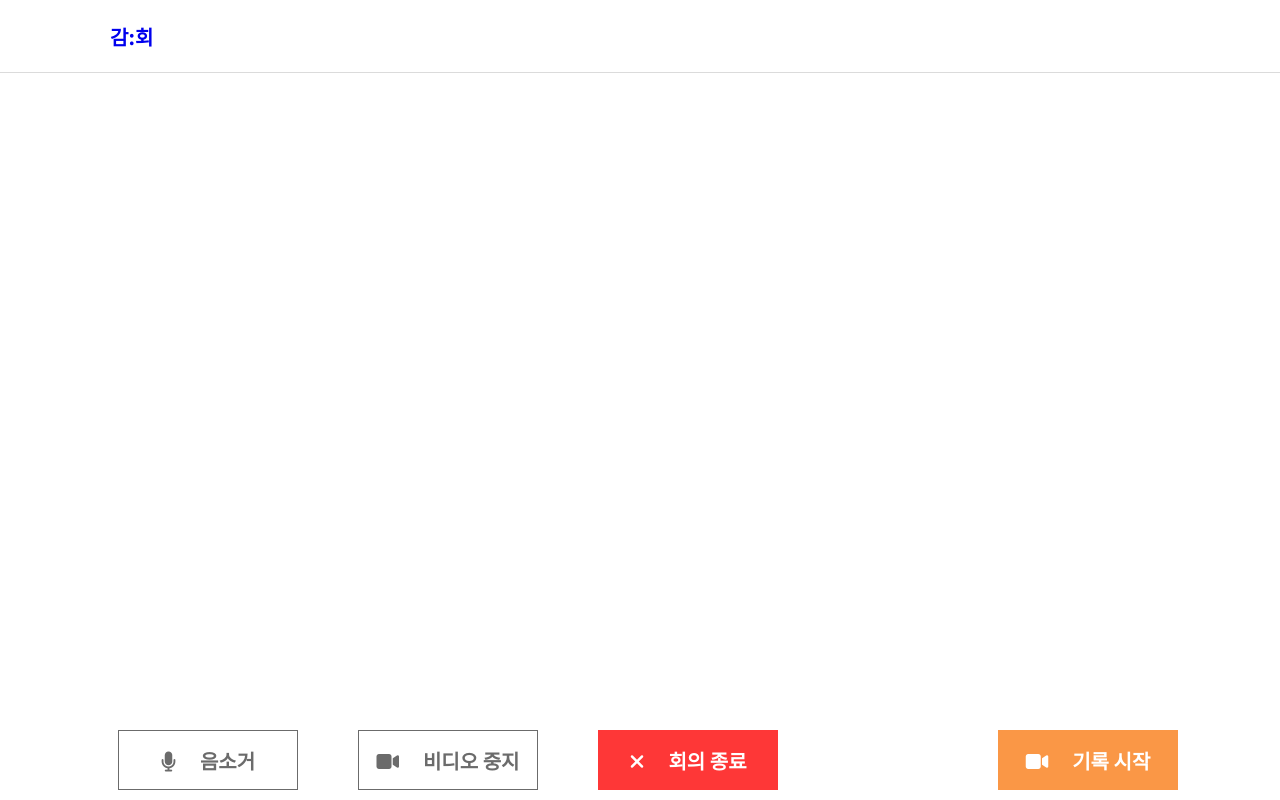
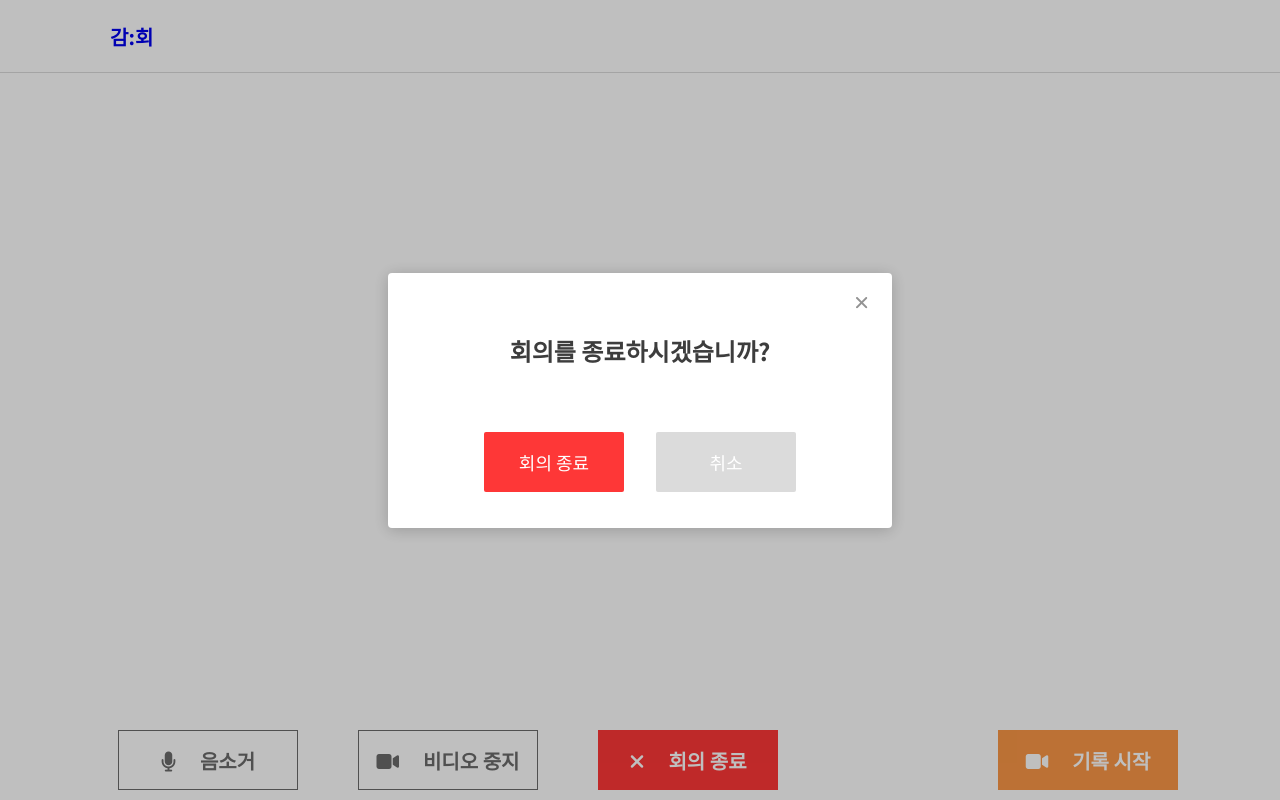
Before and after one commit to H2-won/minutes-of-sentiment-analysis, a React app in the folder src/main/minutes-of-sentiment-analysis-react/: page /meeting in a window 1280 px wide. Both pictures are taken after a click on the button "회의 종료". Built offline with nearby package versions, Linux system fonts and the light colour scheme.

Commit message:
[2021.04.29] 화상 회의 버튼 및 모달

```diff
--- a/src/main/minutes-of-sentiment-analysis-react/src/components/meeting/BottomLayout.js
+++ b/src/main/minutes-of-sentiment-analysis-react/src/components/meeting/BottomLayout.js
@@ -1,7 +1,9 @@
 import React from 'react';
 import styled from 'styled-components';
-import palette from '../../lib/styles/palette';
-import RecodingBtn from './RecodingBtn';
+import EndMeetingBtn from './buttons/EndMeetingBtn';
+import MuteToggleBtn from './buttons/MuteToggleBtn';
+import RecodingBtn from './buttons/RecodingBtn';
+import VideoToggleBtn from './buttons/VideoToggleBtn';
 
 const Container = styled.div`
   display: flex;
@@ -26,62 +28,13 @@ const RecodingBtnWrapper = styled.div`
   justify-content: center;
 `;
 
-const MuteBtn = styled.button`
-  width: 180px;
-  height: 60px;
-  background: ${palette.white};
-  color: ${palette.gray4};
-  border: 1px solid ${palette.gray4};
-  font-weight: bold;
-  font-size: 20px;
-
-  i {
-    margin-right: 2rem;
-  }
-`;
-
-const StopVideoBtn = styled.button`
-  width: 180px;
-  height: 60px;
-  background: ${palette.white};
-  color: ${palette.gray4};
-  border: 1px solid ${palette.gray4};
-  font-weight: bold;
-  font-size: 20px;
-
-  i {
-    margin-right: 2rem;
-  }
-`;
-
-const EndMeetingBtn = styled.button`
-  width: 180px;
-  height: 60px;
-  background: ${palette.red};
-  color: ${palette.white};
-  font-weight: bold;
-  font-size: 20px;
-
-  i {
-    margin-right: 2rem;
-  }
-`;
-
 function BottomLayout() {
   return (
     <Container>
       <MainBtnsWrapper>
-        <MuteBtn>
-          <i className="fas fa-microphone"></i>음소거
-          {/* <i class="fas fa-microphone-slash"></i> */}
-        </MuteBtn>
-        <StopVideoBtn>
-          <i className="fas fa-video"></i>비디오 중지
-          {/* <i class="fas fa-video-slash"></i> */}
-        </StopVideoBtn>
-        <EndMeetingBtn>
-          <i className="fas fa-times"></i>회의 종료
-        </EndMeetingBtn>
+        <MuteToggleBtn />
+        <VideoToggleBtn />
+        <EndMeetingBtn />
       </MainBtnsWrapper>
       <RecodingBtnWrapper>
         <RecodingBtn />
--- a/src/main/minutes-of-sentiment-analysis-react/src/components/meeting/RecodingBtn.js
+++ /dev/null
@@ -1,26 +0,0 @@
-import React from 'react';
-import styled from 'styled-components';
-import palette from '../../lib/styles/palette';
-
-const Button = styled.button`
-  width: 180px;
-  height: 60px;
-  background: ${palette.orange1};
-  color: ${palette.white};
-  font-size: 20px;
-  font-weight: bold;
-
-  i {
-    margin-right: 2rem;
-  }
-`;
-
-function RecodingBtn() {
-  return (
-    <Button>
-      <i className="fas fa-video"></i>기록 시작
-    </Button>
-  );
-}
-
-export default RecodingBtn;
--- /dev/null
+++ b/src/main/minutes-of-sentiment-analysis-react/src/components/meeting/buttons/EndMeetingBtn.js
@@ -0,0 +1,39 @@
+import React from 'react';
+import { useDispatch } from 'react-redux';
+import styled from 'styled-components';
+import palette from '../../../lib/styles/palette';
+import { openModal } from '../../../modules/modal';
+import EndMeetingModal from '../../modal/EndMeetingModal';
+
+const Button = styled.button`
+  width: 180px;
+  height: 60px;
+  background: ${palette.red};
+  color: ${palette.white};
+  font-weight: bold;
+  font-size: 20px;
+
+  i {
+    margin-right: 2rem;
+  }
+`;
+
+function EndMeetingBtn() {
+  const dispatch = useDispatch();
+  const onEndMeeting = () => {
+    dispatch(
+      openModal('END_MEETING', EndMeetingModal, {
+        title: '회의를 종료하시겠습니까?',
+        okBtnText: '회의 종료',
+        okBtnBackgroundColor: 'red',
+      }),
+    );
+  };
+  return (
+    <Button onClick={() => onEndMeeting()}>
+      <i className="fas fa-times"></i>회의 종료
+    </Button>
+  );
+}
+
+export default EndMeetingBtn;
--- /dev/null
+++ b/src/main/minutes-of-sentiment-analysis-react/src/components/meeting/buttons/MuteToggleBtn.js
@@ -0,0 +1,28 @@
+import React from 'react';
+import styled from 'styled-components';
+import palette from '../../../lib/styles/palette';
+
+const Button = styled.button`
+  width: 180px;
+  height: 60px;
+  background: ${palette.white};
+  color: ${palette.gray4};
+  border: 1px solid ${palette.gray4};
+  font-weight: bold;
+  font-size: 20px;
+
+  i {
+    margin-right: 2rem;
+  }
+`;
+
+function MuteToggleBtn() {
+  return (
+    <Button>
+      <i className="fas fa-microphone"></i>음소거
+      {/* <i class="fas fa-microphone-slash"></i> */}
+    </Button>
+  );
+}
+
+export default MuteToggleBtn;
--- /dev/null
+++ b/src/main/minutes-of-sentiment-analysis-react/src/components/meeting/buttons/RecodingBtn.js
@@ -0,0 +1,39 @@
+import React from 'react';
+import { useDispatch } from 'react-redux';
+import styled from 'styled-components';
+import palette from '../../../lib/styles/palette';
+import { openModal } from '../../../modules/modal';
+import StartRecodingModal from '../../modal/StartRecodingModal';
+
+const Button = styled.button`
+  width: 180px;
+  height: 60px;
+  background: ${palette.orange1};
+  color: ${palette.white};
+  font-size: 20px;
+  font-weight: bold;
+
+  i {
+    margin-right: 2rem;
+  }
+`;
+
+function RecodingBtn() {
+  const dispatch = useDispatch();
+  const onStartRecoding = () => {
+    dispatch(
+      openModal('END_MEETING', StartRecodingModal, {
+        title: '기록을 시작하시겠습니까?',
+        okBtnText: '기록 시작',
+        okBtnBackgroundColor: 'orange',
+      }),
+    );
+  };
+  return (
+    <Button onClick={() => onStartRecoding()}>
+      <i className="fas fa-video"></i>기록 시작
+    </Button>
+  );
+}
+
+export default RecodingBtn;
--- /dev/null
+++ b/src/main/minutes-of-sentiment-analysis-react/src/components/meeting/buttons/VideoToggleBtn.js
@@ -0,0 +1,28 @@
+import React from 'react';
+import styled from 'styled-components';
+import palette from '../../../lib/styles/palette';
+
+const Button = styled.button`
+  width: 180px;
+  height: 60px;
+  background: ${palette.white};
+  color: ${palette.gray4};
+  border: 1px solid ${palette.gray4};
+  font-weight: bold;
+  font-size: 20px;
+
+  i {
+    margin-right: 2rem;
+  }
+`;
+
+function VideoToggleBtn() {
+  return (
+    <Button>
+      <i className="fas fa-video"></i>비디오 중지
+      {/* <i class="fas fa-video-slash"></i> */}
+    </Button>
+  );
+}
+
+export default VideoToggleBtn;
--- /dev/null
+++ b/src/main/minutes-of-sentiment-analysis-react/src/components/modal/EndMeetingModal.js
@@ -0,0 +1,61 @@
+import React from 'react';
+import styled, { css } from 'styled-components';
+import palette from '../../lib/styles/palette';
+
+const Container = styled.div`
+  position: relative;
+  margin-top: 2rem;
+  display: flex;
+  flex-direction: column;
+`;
+
+const BtnWrapper = styled.div`
+  display: flex;
+  justify-content: center;
+  margin-top: 40px;
+`;
+
+const OkBtn = styled.button`
+  width: 140px;
+  height: 60px;
+  background: ${({ color }) =>
+    color === 'orange'
+      ? css`
+          ${palette.orange1}
+        `
+      : css`
+          ${palette.red}
+        `};
+  color: ${palette.white};
+  font-size: 1.5rem;
+  display: flex;
+  align-items: center;
+  justify-content: center;
+  border-radius: 2px;
+`;
+
+const CancleBtn = styled.button`
+  width: 140px;
+  height: 60px;
+  background: ${palette.gray2};
+  color: ${palette.white};
+  font-size: 1.5rem;
+  display: flex;
+  align-items: center;
+  justify-content: center;
+  border-radius: 2px;
+  margin-left: 32px;
+`;
+
+function EndMeetingModal({ ModalOff, args }) {
+  return (
+    <Container>
+      <BtnWrapper>
+        <OkBtn color={args.okBtnBackgroundColor}>{args.okBtnText}</OkBtn>
+        <CancleBtn onClick={ModalOff}>취소</CancleBtn>
+      </BtnWrapper>
+    </Container>
+  );
+}
+
+export default EndMeetingModal;
--- a/src/main/minutes-of-sentiment-analysis-react/src/components/modal/ModalBasicForm.js
+++ b/src/main/minutes-of-sentiment-analysis-react/src/components/modal/ModalBasicForm.js
@@ -22,6 +22,7 @@ const Title = styled.h2`
   font-size: 2rem;
   color: ${palette.black};
   font-weight: bold;
+  margin-top: 2rem;
 `;
 
 const CloseBtn = styled.div`
--- /dev/null
+++ b/src/main/minutes-of-sentiment-analysis-react/src/components/modal/StartRecodingModal.js
@@ -0,0 +1,61 @@
+import React from 'react';
+import styled, { css } from 'styled-components';
+import palette from '../../lib/styles/palette';
+
+const Container = styled.div`
+  position: relative;
+  margin-top: 2rem;
+  display: flex;
+  flex-direction: column;
+`;
+
+const BtnWrapper = styled.div`
+  display: flex;
+  justify-content: center;
+  margin-top: 40px;
+`;
+
+const OkBtn = styled.button`
+  width: 140px;
+  height: 60px;
+  background: ${({ color }) =>
+    color === 'orange'
+      ? css`
+          ${palette.orange1}
+        `
+      : css`
+          ${palette.red}
+        `};
+  color: ${palette.white};
+  font-size: 1.5rem;
+  display: flex;
+  align-items: center;
+  justify-content: center;
+  border-radius: 2px;
+`;
+
+const CancleBtn = styled.button`
+  width: 140px;
+  height: 60px;
+  background: ${palette.gray2};
+  color: ${palette.white};
+  font-size: 1.5rem;
+  display: flex;
+  align-items: center;
+  justify-content: center;
+  border-radius: 2px;
+  margin-left: 32px;
+`;
+
+function StartRecodingModal({ ModalOff, args }) {
+  return (
+    <Container>
+      <BtnWrapper>
+        <OkBtn color={args.okBtnBackgroundColor}>{args.okBtnText}</OkBtn>
+        <CancleBtn onClick={ModalOff}>취소</CancleBtn>
+      </BtnWrapper>
+    </Container>
+  );
+}
+
+export default StartRecodingModal;
```
